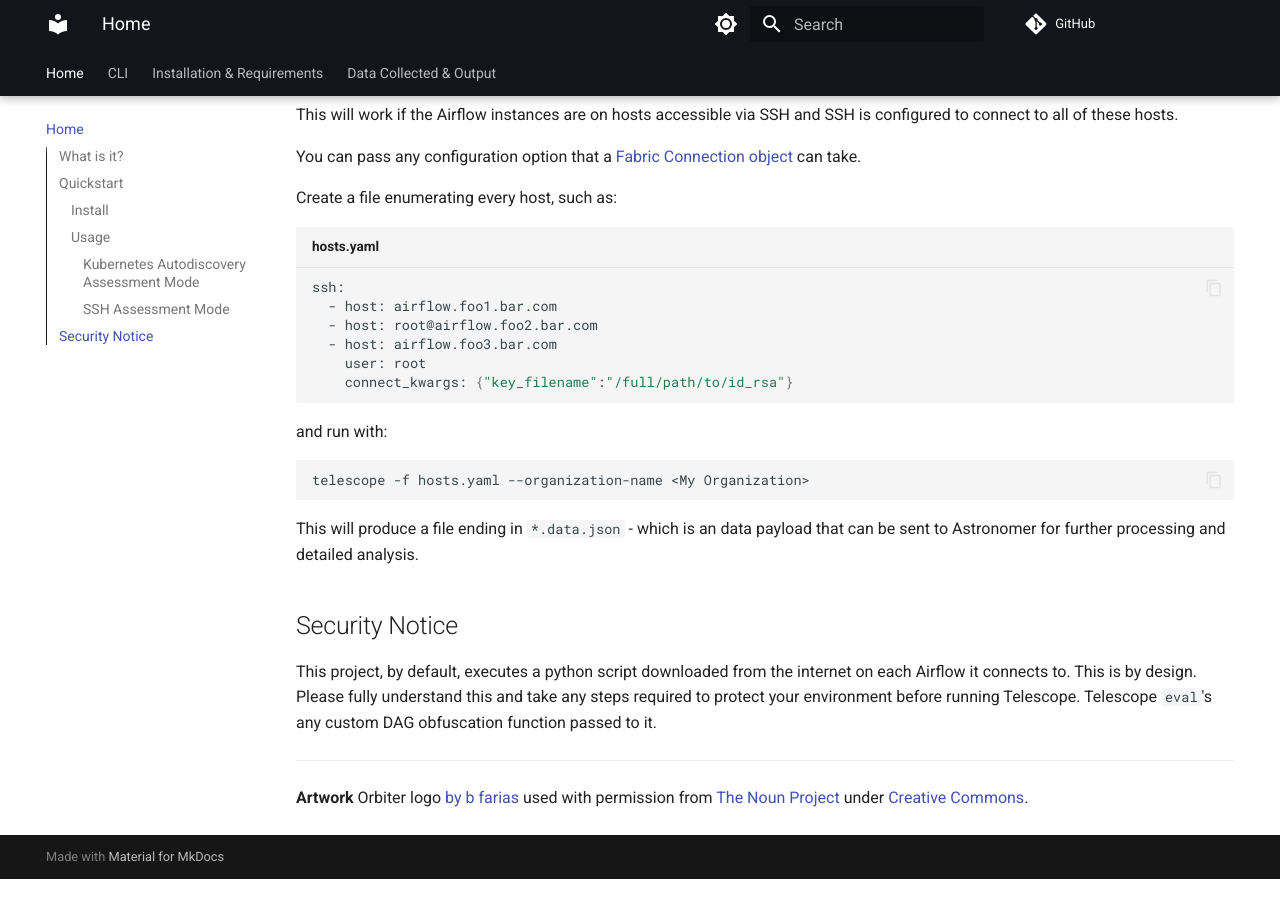
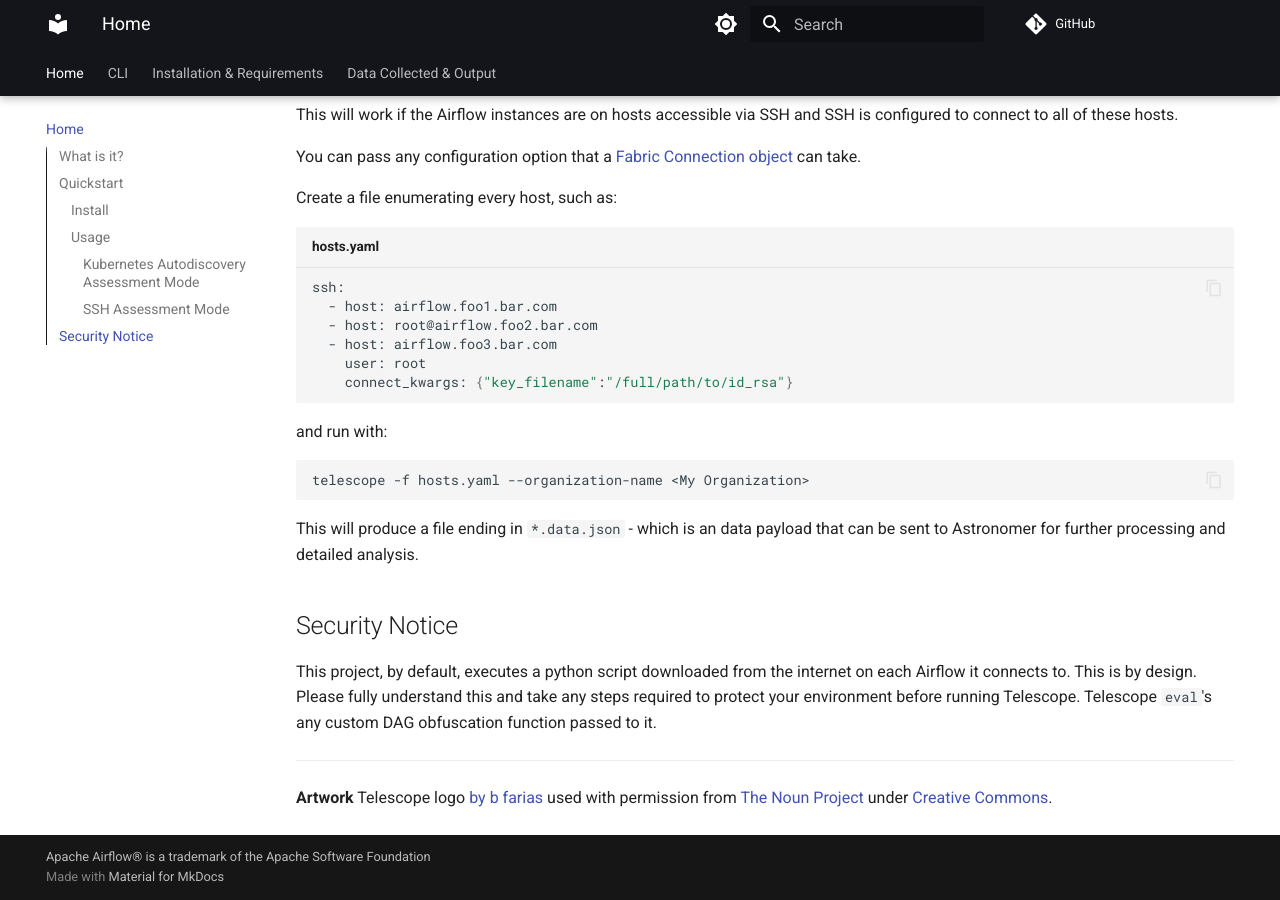
Before and after one commit to astronomer/telescope, an MkDocs documentation site: the page built from docs/index.md, in a window 1280 px wide and 900 px high, scrolled down 1647 px. Built offline with MkDocs 1.6.1 and Material for MkDocs 9.7.7, drawn with Linux system fonts in a browser that asks for light colours; comment, search, counter and statistics services are not loaded; before the commit the page ends 2526 px from its top, so only the background shows below that.

Commit message:
update airflow tm

```diff
--- a/docs/index.md
+++ b/docs/index.md
@@ -90,6 +90,6 @@
 ---
 
 **Artwork**
-Orbiter logo [by b farias](https://thenounproject.com/bfarias/) used with permission
+Telescope logo [by b farias](https://thenounproject.com/bfarias/) used with permission
 from [The Noun Project](https://thenounproject.com/icon/telescope-1187570/)
 under [Creative Commons](https://creativecommons.org/licenses/by/3.0/us/legalcode).
--- a/mkdocs.yml
+++ b/mkdocs.yml
@@ -63,3 +63,5 @@
 
 plugins:
 - search
+
+copyright: "Apache Airflow® is a trademark of the Apache Software Foundation"
```
Also changed, not shown: README.md (+1 -1 lines).
